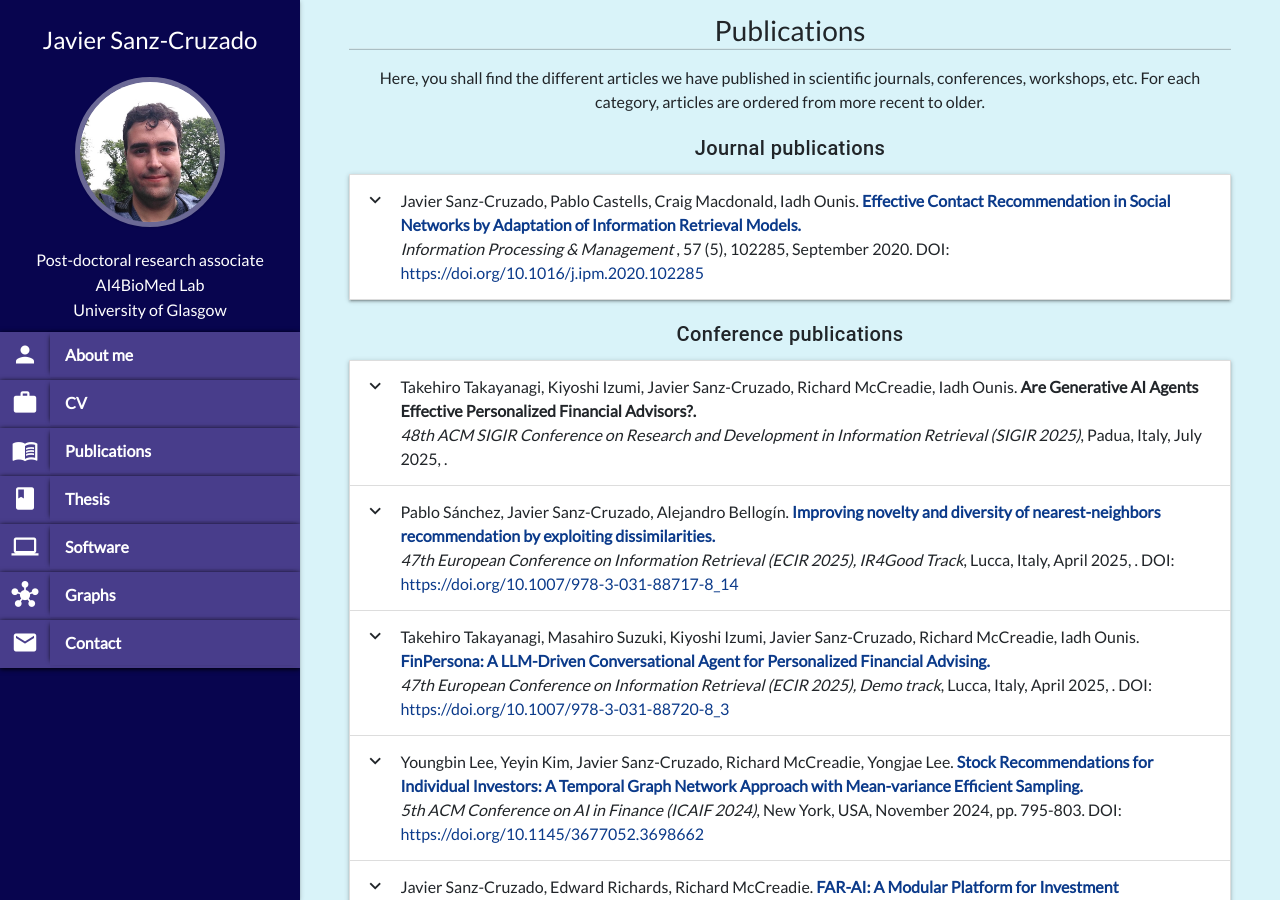
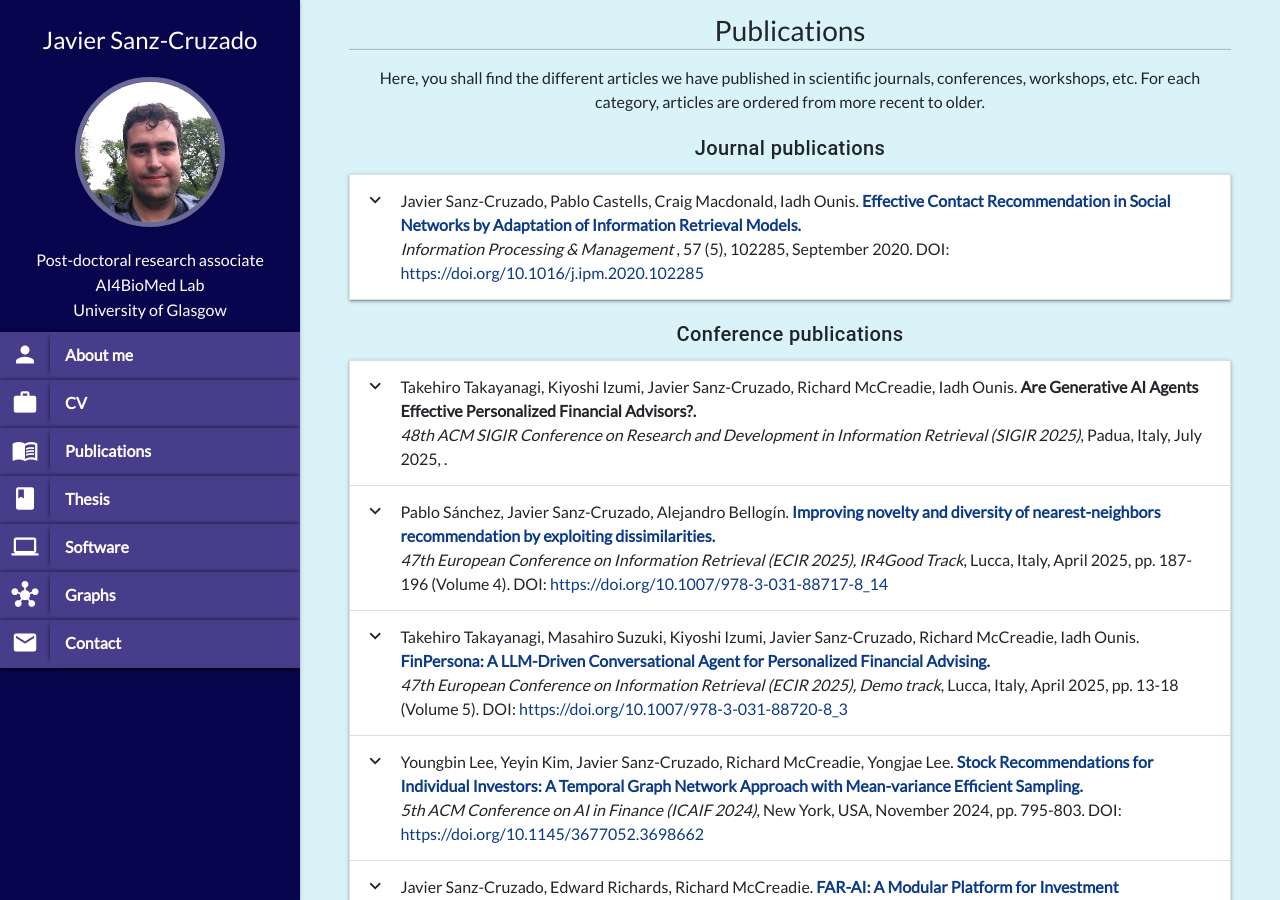
Before and after one commit to JavierSanzCruza/javiersanzcruza.github.io, a Jekyll site: the page built from pubs.md, in a window 1280 px wide and 900 px high. Built offline with Jekyll 4.4.1, drawn with Linux system fonts in a browser that asks for light colours; nearby versions of some CDN libraries.

Commit message:
Updated ECIR page numbers

```diff
--- a/_data/conferences.yml
+++ b/_data/conferences.yml
@@ -28,6 +28,7 @@
   link: https://javiersanzcruza.github.io/assets/papers/ecir2025_ir4good.pdf
   doi: https://doi.org/10.1007/978-3-031-88717-8_14
   code: https://github.com/pablosanchezp/kNNDissimilarities
+  pages: 187-196 (Volume 4)
   keywords:
     - recommender systems
     - novelty
@@ -53,6 +54,7 @@
   video: https://www.youtube.com/watch?v=fZ13ogQffuI
   doi: https://doi.org/10.1007/978-3-031-88720-8_3
   link: https://javiersanzcruza.github.io/assets/papers/ecir2025_demo.pdf
+  pages: 13-18 (Volume 5)
   keywords:
     - finance
     - large language models
```
